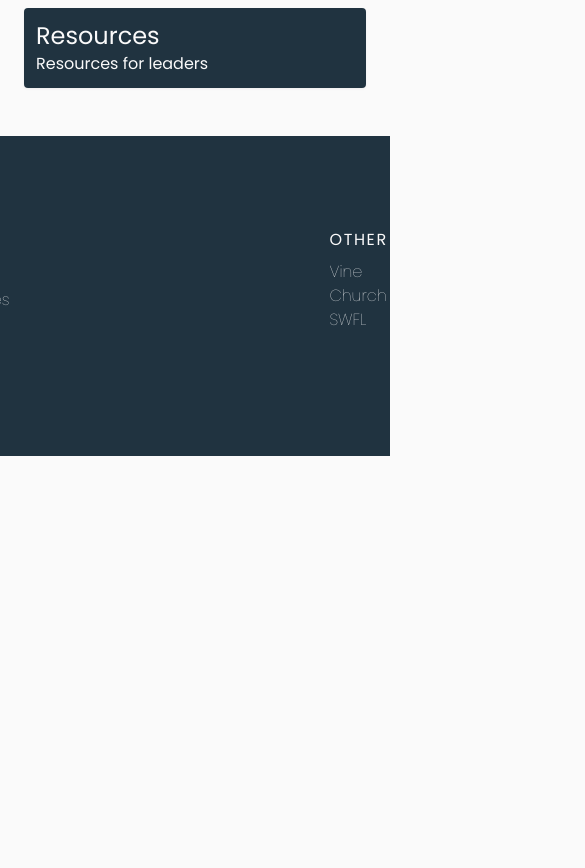
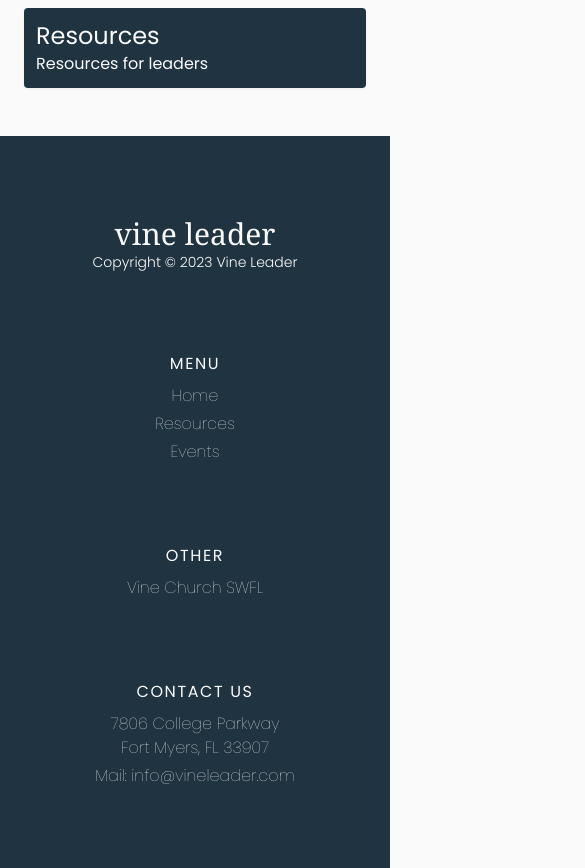
Before and after one commit to rmscrlos/vineleader, a Next.js app: page / in a window 390 px wide. Shown: the part 980-1848 px from the top of the page, 585 px wide, since content can reach past the window. Before the commit the page ends 1436 px from the top, so only its background shows below. Built offline with nearby package versions, Linux system fonts and the light colour scheme; no server answers.

Commit message:
made footer responsive

```diff
--- a/src/components/footer/Footer.tsx
+++ b/src/components/footer/Footer.tsx
@@ -5,7 +5,7 @@
 const Footer = () => {
 	const currentYear = new Date().getFullYear();
 	return (
-		<div className="bg-foreground h-[20rem] text-background flex justify-center items-baseline gap-[20rem] py-[5rem]">
+		<div className="bg-foreground h-[20rem] text-background flex justify-around items-baseline  py-[5rem] w-auto md:flex-col md:h-auto md:gap-[5rem] md:justify-center md:items-center md:text-center">
 			<div className="h-[100%] flex flex-col justify-between">
 				<h1 className="font-geo text-3xl">vine leader</h1>
 				<p className="font-light text-sm">
```
